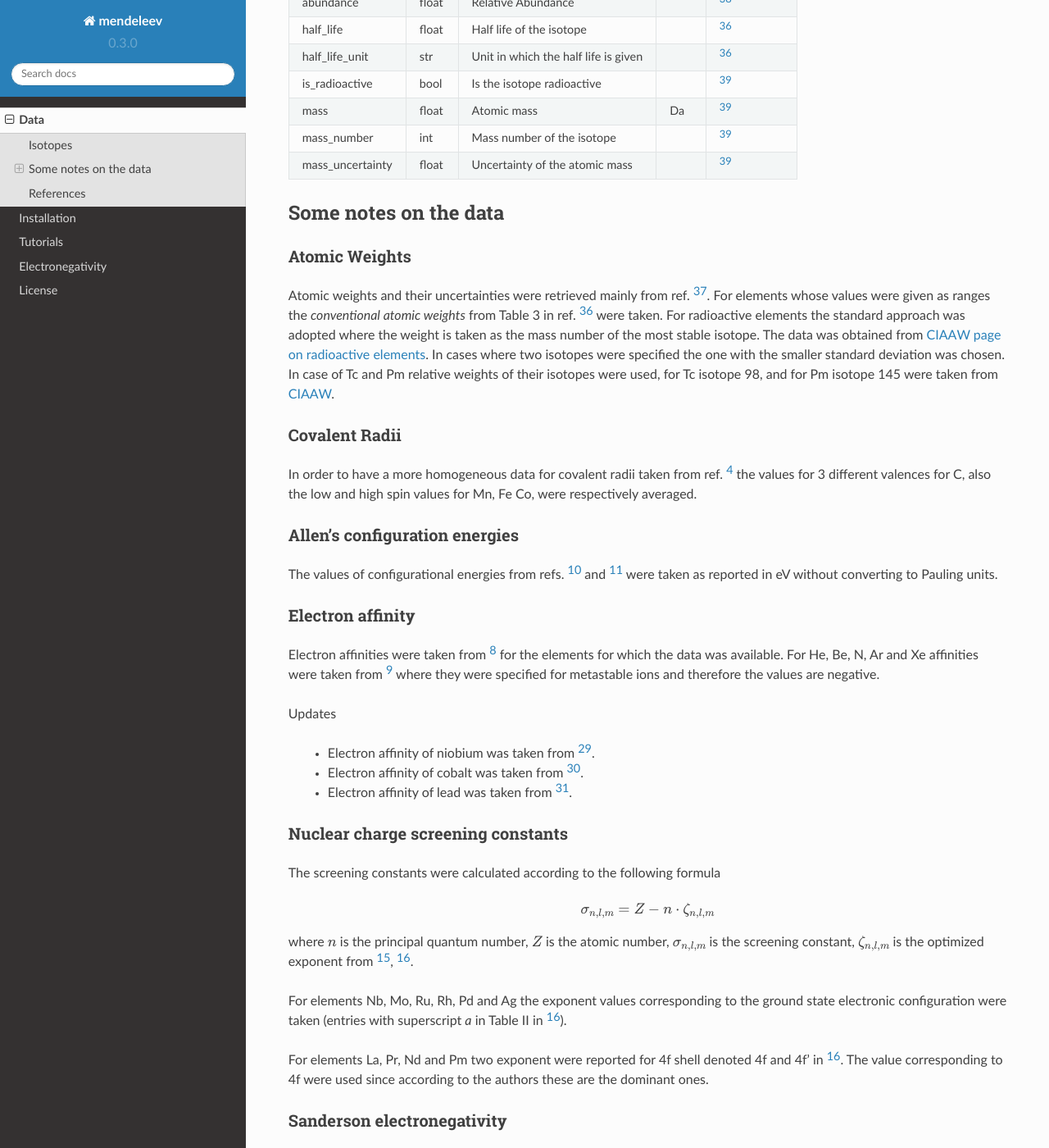
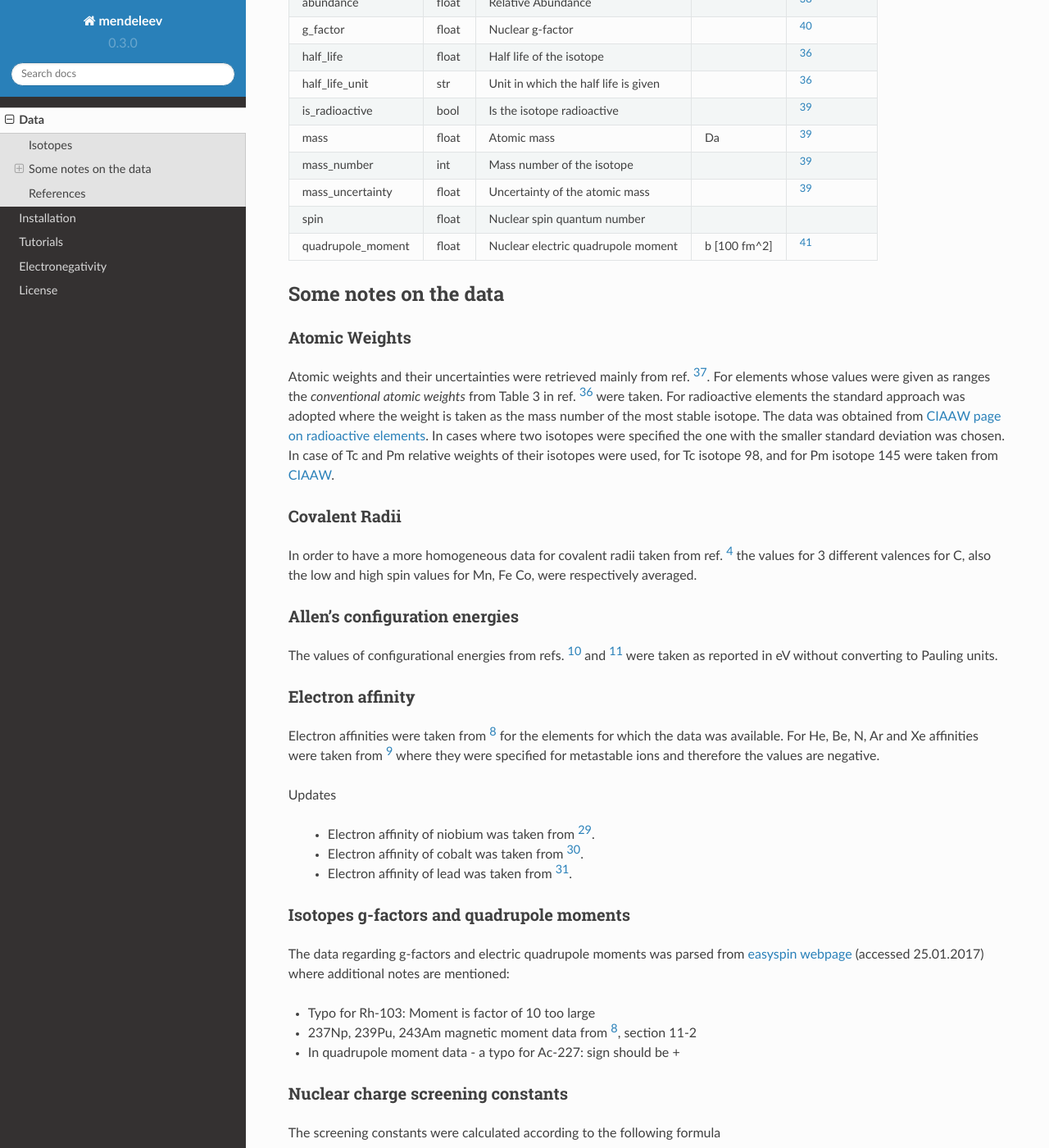
Before and after one commit to lmmentel/mendeleev, a Sphinx documentation site: the page built from docs/source/data.rst, in a window 1280 px wide and 1400 px high, scrolled down 2447 px. Shown: the whole window at 82% size. Built offline with Sphinx 7.4.7 and the Read the Docs theme 2.0.0, drawn with Linux system fonts in a browser that asks for light colours; pages that are not in the unit, such as notebooks, are missing from menus; some of the changed text lies outside the part shown.

Commit message:
added new properties of isotopes: spin, g_factor, quadrupole_moment and updated the docs

```diff
--- a/docs/source/data.rst
+++ b/docs/source/data.rst
@@ -136,23 +136,30 @@ The followig data are currently available:
 Isotopes
 --------
 
-+---------------------------+-------+------------------------------------------------------+----------+-------------+
-| Name                      | Type  | Comment                                              | Unit     | Data Source |
-+===========================+=======+======================================================+==========+=============+
-| abundance                 | float | Relative Abundance                                   |          | [38]_       |
-+---------------------------+-------+------------------------------------------------------+----------+-------------+
-| half_life                 | float | Half life of the isotope                             |          | [36]_       |
-+---------------------------+-------+------------------------------------------------------+----------+-------------+
-| half_life_unit            | str   | Unit in which the half life is given                 |          | [36]_       |
-+---------------------------+-------+------------------------------------------------------+----------+-------------+
-| is_radioactive            | bool  | Is the isotope radioactive                           |          | [39]_       |
-+---------------------------+-------+------------------------------------------------------+----------+-------------+
-| mass                      | float | Atomic mass                                          | Da       | [39]_       |
-+---------------------------+-------+------------------------------------------------------+----------+-------------+
-| mass_number               | int   | Mass number of the isotope                           |          | [39]_       |
-+---------------------------+-------+------------------------------------------------------+----------+-------------+
-| mass_uncertainty          | float | Uncertainty of the atomic mass                       |          | [39]_       |
-+---------------------------+-------+------------------------------------------------------+----------+-------------+
++---------------------------+-------+------------------------------------------------------+--------------+-------------+
+| Name                      | Type  | Comment                                              | Unit         | Data Source |
++===========================+=======+======================================================+==============+=============+
+| abundance                 | float | Relative Abundance                                   |              | [38]_       |
++---------------------------+-------+------------------------------------------------------+--------------+-------------+
+| g_factor                  | float | Nuclear g-factor                                     |              | [40]_       |
++---------------------------+-------+------------------------------------------------------+--------------+-------------+
+| half_life                 | float | Half life of the isotope                             |              | [36]_       |
++---------------------------+-------+------------------------------------------------------+--------------+-------------+
+| half_life_unit            | str   | Unit in which the half life is given                 |              | [36]_       |
++---------------------------+-------+------------------------------------------------------+--------------+-------------+
+| is_radioactive            | bool  | Is the isotope radioactive                           |              | [39]_       |
++---------------------------+-------+------------------------------------------------------+--------------+-------------+
+| mass                      | float | Atomic mass                                          | Da           | [39]_       |
++---------------------------+-------+------------------------------------------------------+--------------+-------------+
+| mass_number               | int   | Mass number of the isotope                           |              | [39]_       |
++---------------------------+-------+------------------------------------------------------+--------------+-------------+
+| mass_uncertainty          | float | Uncertainty of the atomic mass                       |              | [39]_       |
++---------------------------+-------+------------------------------------------------------+--------------+-------------+
+| spin                      | float | Nuclear spin quantum number                          |              |             |
++---------------------------+-------+------------------------------------------------------+--------------+-------------+
+| quadrupole_moment         | float | Nuclear electric quadrupole moment                   | b [100 fm^2] | [41]_       |
++---------------------------+-------+------------------------------------------------------+--------------+-------------+
+
 
 Some notes on the data
 ----------------------
@@ -197,6 +204,18 @@ Updates
   - Electron affinity of cobalt was taken from [30]_.
 
   - Electron affinity of lead was taken from [31]_.
+
+
+Isotopes g-factors and quadrupole moments
++++++++++++++++++++++++++++++++++++++++++
+
+The data regarding g-factors and electric quadrupole moments was parsed from
+`easyspin webpage <http://easyspin.org/documentation/isotopetable.html>`_
+(accessed 25.01.2017) where additional notes are mentioned:
+
+- Typo for Rh-103: Moment is factor of 10 too large
+- 237Np, 239Pu, 243Am magnetic moment data from [8]_, section 11-2
+- In quadrupole moment data - a typo for Ac-227: sign should be +
 
 
 Nuclear charge screening constants
@@ -356,3 +375,9 @@ References
 .. [39] Atomic Masses, IUPAC-CIAAW,
    `http://ciaaw.org/atomic-masses.htm <http://ciaaw.org/atomic-masses.htm>`_
    accessed Jan. 7th 2017.
+.. [40] N.Stone, Table of Nuclear Magnetic Dipole and Electric Quadrupole Moments
+   International Atomic Energy Agency, INDC(NDS)-0658, February 2014
+   `https://www-nds.iaea.org/publications/indc/indc-nds-0658.pdf <https://www-nds.iaea.org/publications/indc/indc-nds-0658.pdf>`_
+.. [41] N.Stone, Table of Nuclear Quadrupole Moments,
+   International Atomic Energy Agency, INDC(NDS)-650, December 2013
+   `https://www-nds.iaea.org/publications/indc/indc-nds-0650.pdf <https://www-nds.iaea.org/publications/indc/indc-nds-0650.pdf>`_
```
Also changed, not shown: CHANGES.rst (+11 -0 lines), README.rst (+29 -18 lines), 3 other files.
